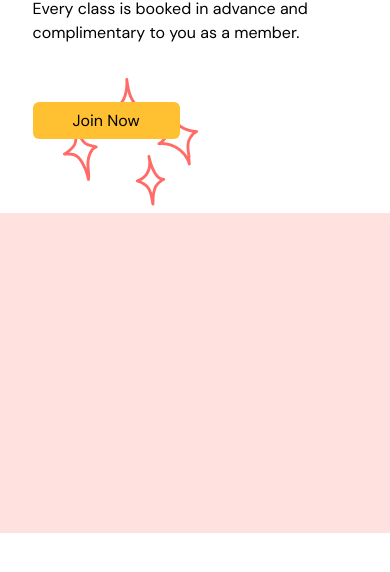
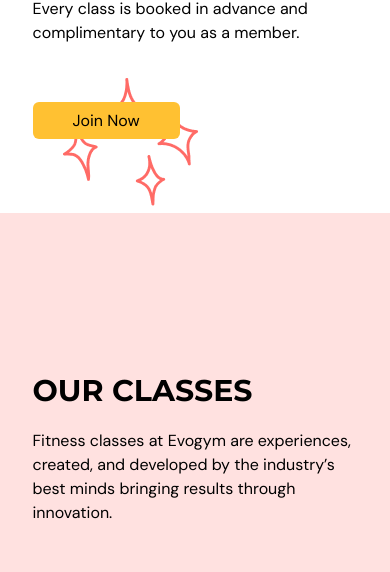
Before and after one commit to kendalenz/fitness-app, a React (Vite) app: page / in a window 390 px wide. Shown: the part 2841-3413 px from the top of the page. Before the commit the page ends 3374 px from the top, so only its background shows below. Built offline with nearby package versions, Linux system fonts and the light colour scheme.

Commit message:
working on class section. Started photo set up

```diff
--- a/src/scenes/ourClasses/index.tsx
+++ b/src/scenes/ourClasses/index.tsx
@@ -1,4 +1,4 @@
-import { SelectedPage } from '@/shared/types'
+import { SelectedPage, ClassType } from '@/shared/types'
 import image1 from "@/assets/image1.png";
 import image2 from "@/assets/image2.png";
 import image3 from "@/assets/image3.png";
@@ -6,6 +6,42 @@ import image4 from "@/assets/image4.png";
 import image5 from "@/assets/image5.png";
 import image6 from "@/assets/image6.png";
 import { motion } from "framer-motion";
+import HText from '@/shared/HText';
+import Class from "./Class";
+
+const classes: Array<ClassType> = [
+  {
+    name: "Weight Training Classes",
+    description: "blah blah blah blah blah",
+    image: image1
+  },
+  {
+    name: "Yoga Classes",
+    description: "blah blah blah blah blah",
+    image: image2
+  },
+  {
+    name: "Ab Core Classes",
+    description: "blah blah blah blah blah",
+    image: image3
+  },
+  {
+    name: "Adventure Classes",
+    description: "blah blah blah blah blah",
+    image: image4
+  },
+  {
+    name: "Fitness Classes",
+    description: "blah blah blah blah blah",
+    image: image5
+  },
+  {
+    name: "Training Classes",
+    description: "blah blah blah blah blah",
+    image: image6
+  },
+
+]
 
 type Props = {
     setSelectedPage: (value: SelectedPage) => void;
@@ -20,7 +56,41 @@ const OurClasses = ({ setSelectedPage }: Props) => {
         <motion.div
             onViewportEnter={() => setSelectedPage(SelectedPage.OurClasses)}
         >
+          <motion.div
+            className="mx-auto w-5/6 "
+            initial="hidden"
+            whileInView="visible"
+            viewport={{ once: true, amount: 0.5 }}
+            transition={{ duration: 0.5 }}
+            variants={{
+              hidden: { opacity: 0, x: -50 },
+              visible: { opacity: 1, x: 0 },
+            }}
+          >
+            <div className="md:w-3/5">
+              <HText>OUR CLASSES</HText>
+              <p
+              className="py-5"
+              >
+                Fitness classes at Evogym are experiences, created, and developed by the industry’s best minds bringing results through innovation.
+              </p>
+            </div>
 
+          </motion.div>
+          <div
+            className="mt-10 h-[353px] w-full overflow-x-auto overflow-y-hidden"
+          >
+            <ul className="w-[2800px] whitespace-nowrap">
+              {classes.map((item: ClassType, index) => (
+                <Class
+                  key={`${item.name}-${index}`}
+                  name={item.name}
+                  description={item.description}
+                  image={item.image}
+                />
+              ))}
+            </ul>
+          </div>
         </motion.div>
     </section>
   )
--- a/src/shared/types.ts
+++ b/src/shared/types.ts
@@ -10,3 +10,9 @@ export enum SelectedPage {
     title: string;
     description:string;
   }
+
+  export interface ClassType {
+    name: string;
+    description?: string;
+    image: string;
+  }
```
